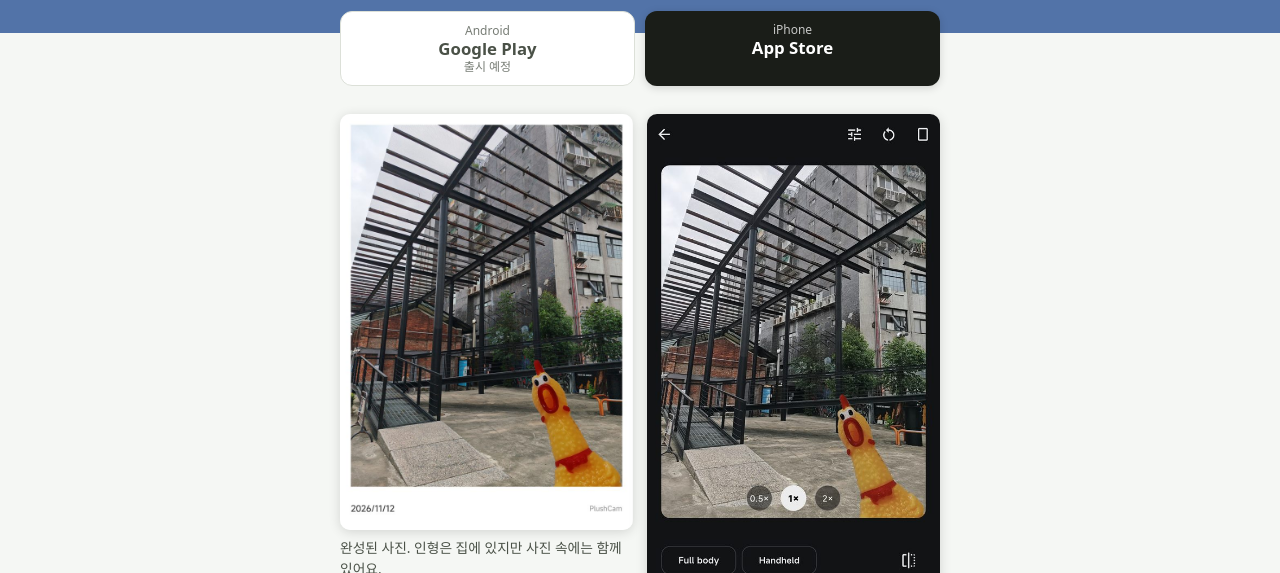
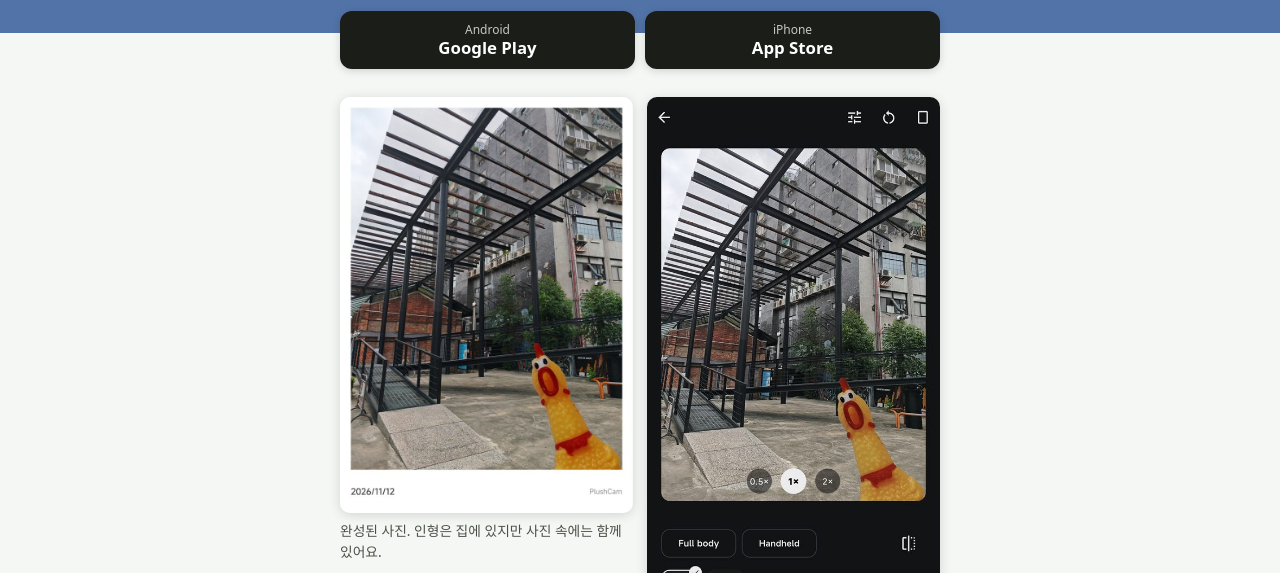
Before and after one commit to botanodev/plushcam, a plain HTML site: page index-ko.html in a window 1280 px wide. Shown: the part 227-800 px from the top of the page. Drawn offline with Linux system fonts and the light colour scheme.

Commit message:
Google Play 連結（Android 已上架）

```diff
--- a/index-ko.html
+++ b/index-ko.html
@@ -117,7 +117,7 @@
 
 <div class="wrap">
   <div class="stores">
-    <span><small>Android</small><b>Google Play</b><br><small>출시 예정</small></span>
+    <a href="https://play.google.com/store/apps/details?id=com.botano.plushcam"><small>Android</small><b>Google Play</b></a>
     <a href="https://apps.apple.com/app/id6835796281"><small>iPhone</small><b>App Store</b></a>
   </div>
 
```
Also changed, not shown: index-ja.html (+1 -1 lines), index-zh.html (+1 -1 lines), index.html (+1 -1 lines).
